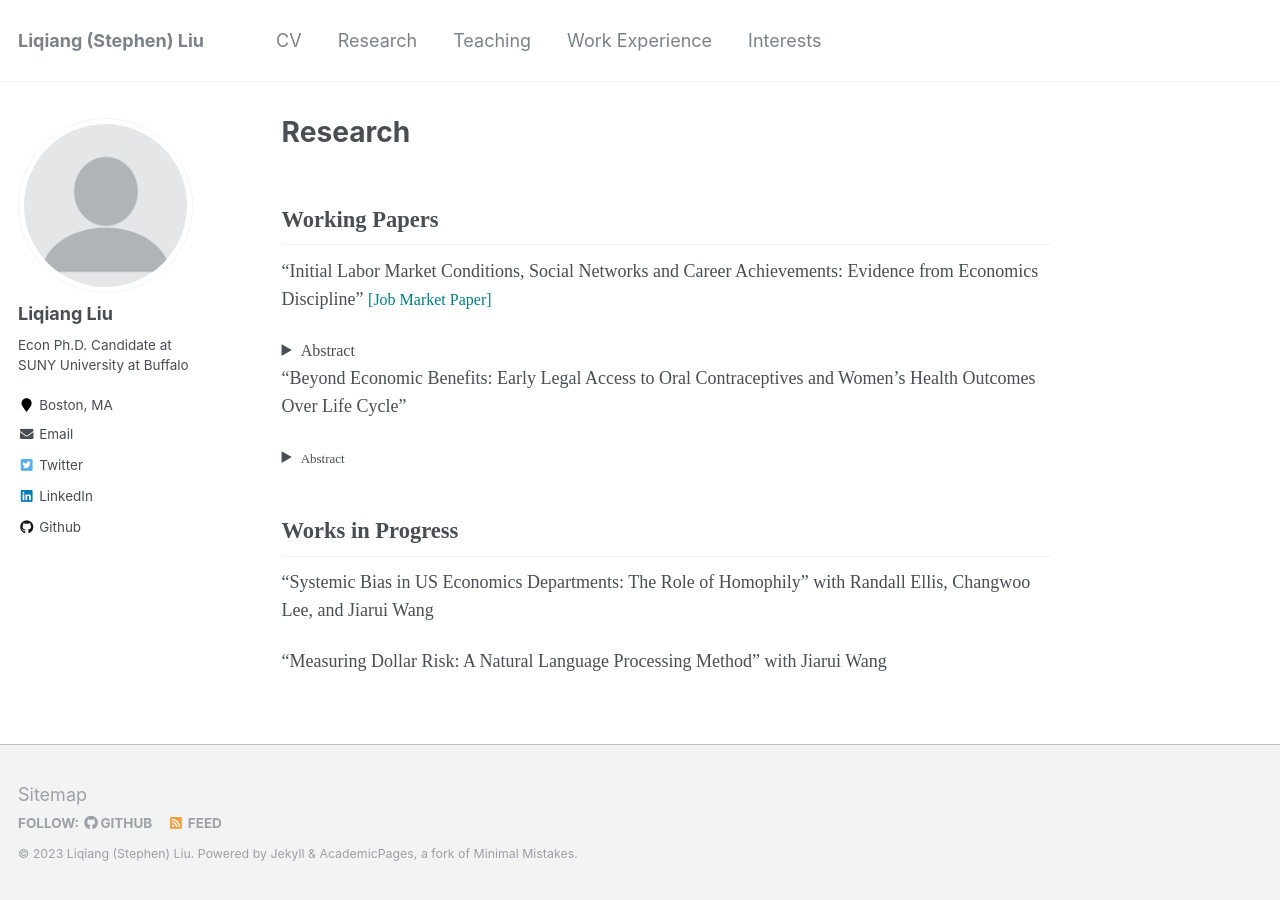
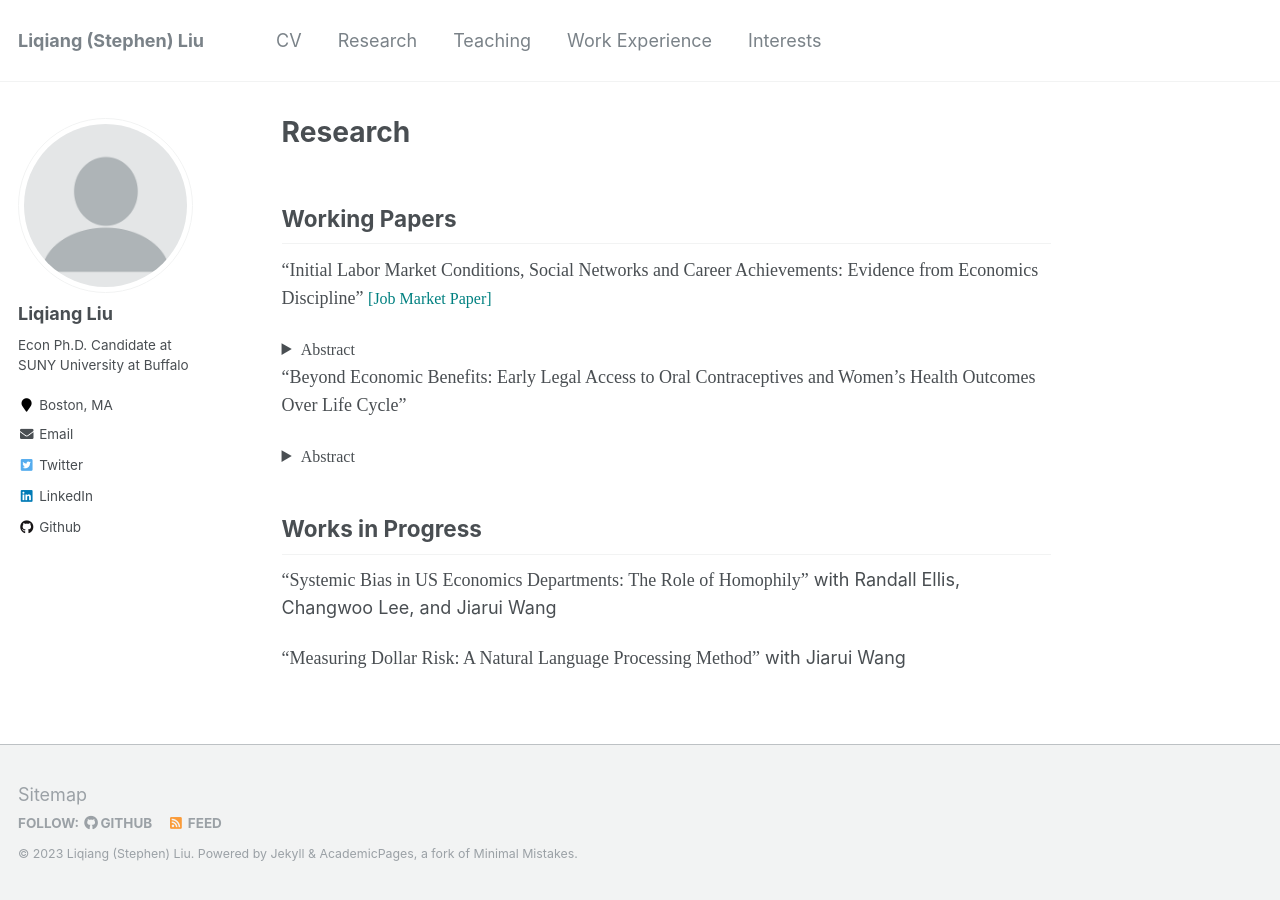
Before and after one commit to Liqiang-Liu/Liqiang-Liu.github.io, a Jekyll site: the page built from _pages/research.md, in a window 1280 px wide. Built offline with Jekyll 4.4.1, drawn with Linux system fonts in a browser that asks for light colours.

Commit message:
Update research.md

```diff
--- a/_pages/research.md
+++ b/_pages/research.md
@@ -7,7 +7,7 @@ redirect_from:
   - /research.html
 ---
 
-## <span style="font-family: pxfonts;">Working Papers</span>
+## Working Papers
 
 <span style="font-family: pxfonts;">"Initial Labor Market Conditions, Social Networks and Career Achievements: Evidence from Economics Discipline" <a href="https://github.com/Liqiang-Liu/Liqiang-Liu.github.io/blob/main/files/jmp.pdf" style="text-decoration:none;"><span style="color:teal"><font size="3">[Job Market Paper]</font></span></a></span>
   <details style="margin-top: 10px;">
@@ -19,11 +19,11 @@ redirect_from:
 
 <span style="font-family: pxfonts;">"Beyond Economic Benefits: Early Legal Access to Oral Contraceptives and Women’s Health Outcomes Over Life Cycle"</span>
   <details>
-  <summary><span style="font-family: pxfonts;"><font size="2">Abstract</font></span></summary>
-  <span style="font-family: pxfonts;"><font size="2">This paper investigates the effects of early legal access to oral contraceptives on women’s life-cycle health outcomes (e.g., mortality and self-reported disability) using the plausible quasi-experimental design introduced by Goldin and Katz (2002). The identification leverages the cross-state and cross-cohort variation in state consent laws. Utilizing the difference-in-differences approach, our results suggest that early access to the pill reduces women's mortality rates during their 30s and 40s, and the improvement in health is primarily driven by the decline in mortality rate caused by cancer, diabetes, heart disease, and cerebrovascular disease. Also, we find that women who would have had early access to the pill are, on average, more likely to have self-reported physical disability during their late 50s and 60s. Additionally, our analysis reveals that non-white women experience greater benefits from early pill access. Our mechanism analysis identifies four potential channels: early access to the pill (1) rises in college completion, (2) increases (decreases) in oral contraceptive-related mortality, (3) increases (decreases) in health behavior measures, and (4) enhances life expectancy.</font></span>
+  <summary><span style="font-family: pxfonts;"><font size="3">Abstract</font></span></summary>
+  <span style="font-family: pxfonts;"><font size="3">This paper investigates the effects of early legal access to oral contraceptives on women’s life-cycle health outcomes (e.g., mortality and self-reported disability) using the plausible quasi-experimental design introduced by Goldin and Katz (2002). The identification leverages the cross-state and cross-cohort variation in state consent laws. Utilizing the difference-in-differences approach, our results suggest that early access to the pill reduces women's mortality rates during their 30s and 40s, and the improvement in health is primarily driven by the decline in mortality rate caused by cancer, diabetes, heart disease, and cerebrovascular disease. Also, we find that women who would have had early access to the pill are, on average, more likely to have self-reported physical disability during their late 50s and 60s. Additionally, our analysis reveals that non-white women experience greater benefits from early pill access. Our mechanism analysis identifies four potential channels: early access to the pill (1) rises in college completion, (2) increases (decreases) in oral contraceptive-related mortality, (3) increases (decreases) in health behavior measures, and (4) enhances life expectancy.</font></span>
   </details>
 
-## <span style="font-family: pxfonts;">Works in Progress</span>
-<span style="font-family: pxfonts;">"Systemic Bias in US Economics Departments: The Role of Homophily" with Randall Ellis, Changwoo Lee, and Jiarui Wang</span>
+## Works in Progress
+<span style="font-family: pxfonts;">"Systemic Bias in US Economics Departments: The Role of Homophily"</span> with Randall Ellis, Changwoo Lee, and Jiarui Wang
 
-<span style="font-family: pxfonts;">"Measuring Dollar Risk: A Natural Language Processing Method" with Jiarui Wang</span>
+<span style="font-family: pxfonts;">"Measuring Dollar Risk: A Natural Language Processing Method"</span> with Jiarui Wang
```
